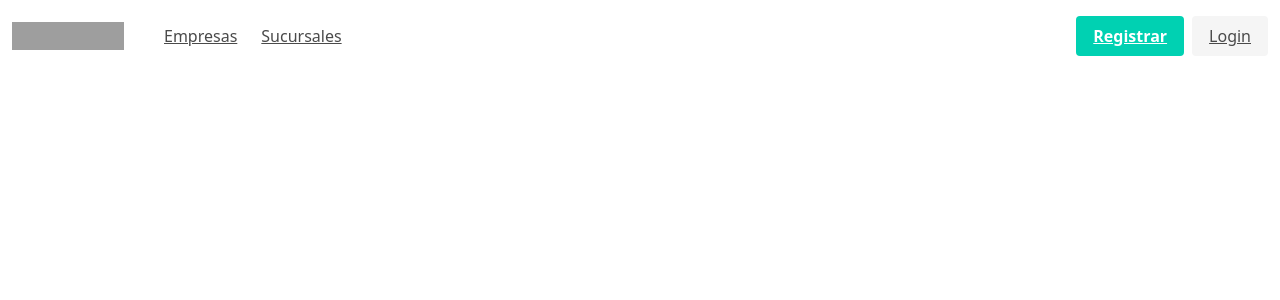
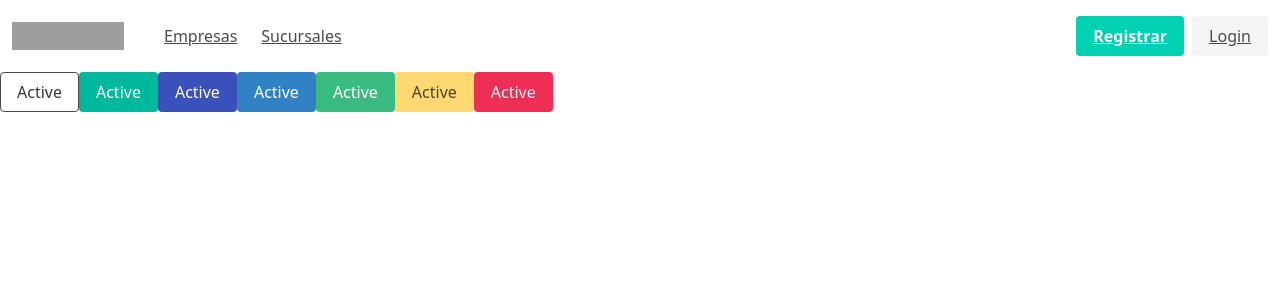
Before and after one commit to plancerio2020255/empleadosAngular, an Angular app: page /inicio in a window 1280 px wide. Before the commit this address led to /. Shown: the top 300 px of the page. Built offline with nearby package versions, Linux system fonts and the light colour scheme; grey boxes are pictures that could not be loaded.

Commit message:
Redireccion a inicio

```diff
--- a/src/app/app-routing.module.ts
+++ b/src/app/app-routing.module.ts
@@ -1,11 +1,14 @@
 import { NgModule } from '@angular/core';
 import { RouterModule, Routes } from '@angular/router';
+import { InicioComponent } from './components/inicio/inicio.component';
 import {LoginComponent} from './components/login/login.component';
 import {RegisterComponent} from './components/register/register.component';
 
 const routes: Routes = [
+  {path: 'inicio', component: InicioComponent},
   {path: 'login', component: LoginComponent},
-  {path: 'register', component: RegisterComponent}
+  {path: 'register', component: RegisterComponent},
+  {path:'', redirectTo:"/inicio", pathMatch:"full"}
 ];
 
 @NgModule({
--- a/src/app/app.module.ts
+++ b/src/app/app.module.ts
@@ -8,6 +8,7 @@ import { VerEmpleadosComponent } from './components/ver-empleados/ver-empleados.
 import { AgregarEmpleadosComponent } from './components/agregar-empleados/agregar-empleados.component';
 import { LoginComponent } from './components/login/login.component';
 import { RegisterComponent } from './components/register/register.component';
+import { InicioComponent } from './components/inicio/inicio.component';
 
 @NgModule({
   declarations: [
@@ -16,7 +17,8 @@ import { RegisterComponent } from './components/register/register.component';
     VerEmpleadosComponent,
     AgregarEmpleadosComponent,
     LoginComponent,
-    RegisterComponent
+    RegisterComponent,
+    InicioComponent
   ],
   imports: [
     BrowserModule,
--- /dev/null
+++ b/src/app/components/inicio/inicio.component.html
@@ -0,0 +1,7 @@
+<button class="button is-active">Active</button>
+<button class="button is-primary is-active">Active</button>
+<button class="button is-link is-active">Active</button>
+<button class="button is-info is-active">Active</button>
+<button class="button is-success is-active">Active</button>
+<button class="button is-warning is-active">Active</button>
+<button class="button is-danger is-active">Active</button>
--- /dev/null
+++ b/src/app/components/inicio/inicio.component.ts
@@ -0,0 +1,15 @@
+import { Component, OnInit } from '@angular/core';
+
+@Component({
+  selector: 'app-inicio',
+  templateUrl: './inicio.component.html',
+  styleUrls: ['./inicio.component.sass']
+})
+export class InicioComponent implements OnInit {
+
+  constructor() { }
+
+  ngOnInit(): void {
+  }
+
+}
```
Also changed, not shown: src/app/components/inicio/inicio.component.sass (added), 1 other file (tests, documents, lock files or other folders).
